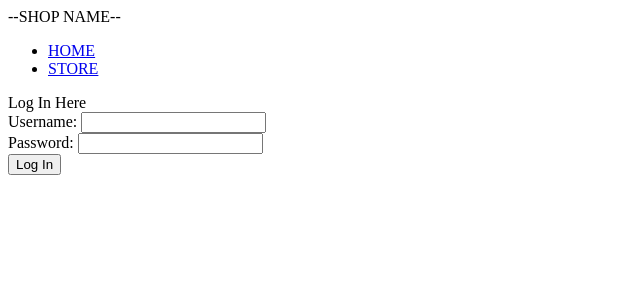
After one commit to TaylorHolly/Weapons-store, a PHP site: page /login.php in a window 1280 px wide. The commit adds this page. Shown: the top 300 px of the page, without its empty margins (0-640 px from the left). Run offline with PHP 8.4, Linux system fonts and the light colour scheme.

Commit message:
Added log in system

```diff
--- a/axe.php
+++ b/axe.php
@@ -36,10 +36,8 @@ $axe_weapon_query = mysqli_query($con, $axe_weapon_query);
 
 <main>
 
-    <?php
-                    /*PUT STUFF HERE*/
-    echo "<p> Weapon:
-    ?>
+    ---
+
 </main>
 </body>
 </html>
--- /dev/null
+++ b/login.php
@@ -0,0 +1,38 @@
+<!DOCTYPE html>
+
+<html lang="en">
+
+<head>
+    <title> --SHOP NAME--</title>
+    <meta charset="utf-8">
+    <link rel='stylesheet' type='text/css' herf='Stylesheet.css'>
+</head>
+
+<body>
+<header>
+    --SHOP NAME--
+    <nav>
+        <ul>
+            <li> <a href='index.php'> HOME </a> </li>
+            <li> <a href='store.php'> STORE </a> </li>
+        </ul>
+    </nav>
+</header>
+
+<main>
+
+    Log In Here
+
+    <form name='login_form' id='login_form' method='post' action ='process_login.php'>
+        <label for='username'>Username:</label>
+        <input type='text' name='username'> <br>
+
+        <label for='password'>Password: </label>
+        <input type='password' name='password'> <br>
+
+        <input type='submit' name='submit' id='submit' value='Log In'>
+    </form>
+
+</main>
+</body>
+</html>
```
Also changed, not shown: process_login.php (added, +27 -0 lines), axe.png (added).
